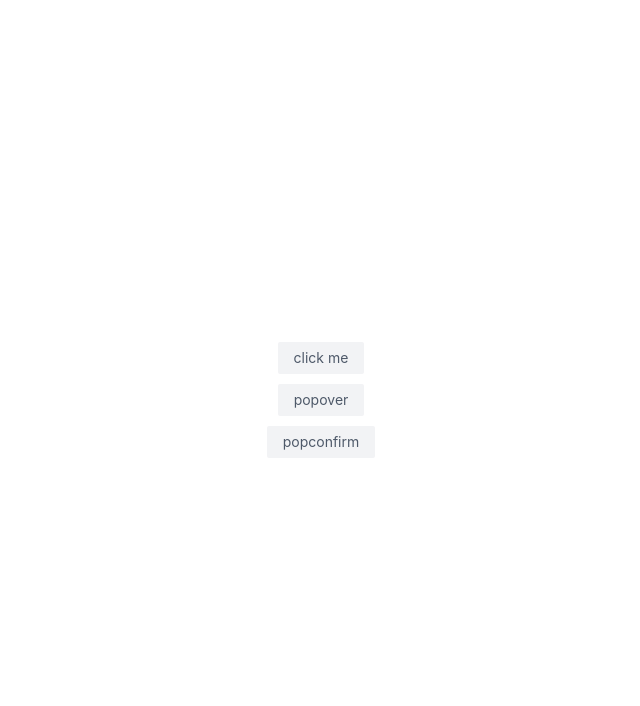
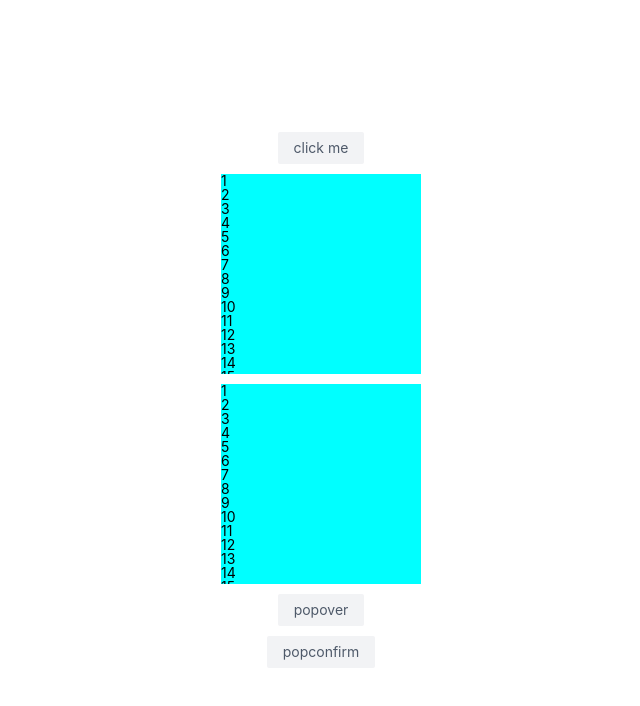
Before and after one commit to mahathir444/yc-ui, a Vue app: page /#/main in a window 1280 px wide. Shown: the top 706 px of the page, without its empty margins (319-959 px from the left). Built offline with nearby package versions, Linux system fonts and the light colour scheme.

Commit message:
[feat]新增scrollbar组件

```diff
--- a/components.d.ts
+++ b/components.d.ts
@@ -16,6 +16,7 @@ declare module 'vue' {
     AModal: typeof import('@arco-design/web-vue')['Modal']
     APopconfirm: typeof import('@arco-design/web-vue')['Popconfirm']
     APopover: typeof import('@arco-design/web-vue')['Popover']
+    AScrollbar: typeof import('@arco-design/web-vue')['Scrollbar']
     ATag: typeof import('@arco-design/web-vue')['Tag']
     ATooltip: typeof import('@arco-design/web-vue')['Tooltip']
     ATrigger: typeof import('@arco-design/web-vue')['Trigger']
--- /dev/null
+++ b/src/packages/Scrollbar/component/Thumb.vue
@@ -0,0 +1,163 @@
+<template>
+  <div
+    :class="{
+      'yc-scrollbar-track': true,
+      'yc-scrollbar-track-direction-vertical': isVertical,
+      'yc-scrollbar-track-direction-horizontal': !isVertical,
+    }"
+    ref="trackRef"
+  >
+    <div
+      :class="{
+        'yc-scrollbar-thumb': true,
+
+        'yc-scrollbar-thumb-direction-vertical': isVertical,
+        'yc-scrollbar-thumb-direction-horizontal': !isVertical,
+      }"
+      :style="{
+        height: isVertical ? height + 'px' : '',
+        top: isVertical ? top + 'px' : '',
+        width: !isVertical ? width + 'px' : '',
+        left: !isVertical ? left + 'px' : '',
+      }"
+      ref="dragRef"
+    >
+      <div
+        :class="{
+          'yc-scrollbar-thumb-bar': true,
+          'is-dragging': isDragging,
+        }"
+      ></div>
+    </div>
+  </div>
+</template>
+
+<script lang="ts" setup>
+import { ref, toRefs, watch, computed } from 'vue';
+import { useDraggable } from '@vueuse/core';
+import { useElementSize, useEventListener } from '@vueuse/core';
+const props = withDefaults(
+  defineProps<{
+    mode?: 'vertical' | 'horizontal';
+    height?: number;
+    width?: number;
+    top?: number;
+    left?: number;
+    minTop?: number;
+    maxTop?: number;
+    minLeft?: number;
+    maxLeft?: number;
+  }>(),
+  {
+    mode: 'vertical',
+    height: 0,
+    width: 0,
+    top: 0,
+    right: 0,
+    minTop: 0,
+    maxTop: 0,
+    minLeft: 0,
+    maxLeft: 0,
+  }
+);
+const emits = defineEmits<{
+  (e: 'drag', isVertical: boolean, value: number): void;
+  (e: 'resize', width: number, height: number): void;
+}>();
+const { minLeft, maxLeft, minTop, maxTop, mode } = toRefs(props);
+// dargRef
+const dragRef = ref<HTMLDivElement>();
+// 处理拖动
+const { x, y, isDragging } = useDraggable(dragRef);
+// 是否是垂直
+const isVertical = computed(() => mode.value == 'vertical');
+// 计算越界情况
+const handleOutOfBound = () => {
+  if (!isDragging.value) return;
+  if (mode.value == 'horizontal') {
+    x.value = x.value >= maxLeft.value ? maxLeft.value : x.value;
+    x.value = x.value <= minLeft.value ? minLeft.value : x.value;
+    emits('drag', isVertical.value, x.value - minLeft.value);
+  } else {
+    y.value = y.value >= maxTop.value ? maxTop.value : y.value;
+    y.value = y.value <= minTop.value ? minTop.value : y.value;
+    emits('drag', isVertical.value, y.value - minTop.value);
+  }
+};
+useEventListener('mousemove', handleOutOfBound);
+//轨道实例
+const trackRef = ref<HTMLDivElement>();
+// 获取bar宽度往外传
+const { width: trackWidth, height: trackHeight } = useElementSize(trackRef);
+watch(
+  trackWidth,
+  (v) => {
+    console.log(v, 'trackWidth');
+    emits('resize', v, trackHeight.value);
+  },
+  {
+    immediate: true,
+  }
+);
+watch(
+  trackHeight,
+  (v) => {
+    console.log(v, 'trackHeight');
+    emits('resize', trackWidth.value, v);
+  },
+  {
+    immediate: true,
+  }
+);
+</script>
+
+<style lang="less" scoped>
+.yc-scrollbar-track {
+  position: absolute;
+
+  .yc-scrollbar-thumb {
+    position: absolute;
+    display: flex;
+    justify-content: center;
+    align-items: center;
+
+    &.yc-scrollbar-thumb-direction-vertical {
+      width: 100%;
+      .yc-scrollbar-thumb-bar {
+        height: 100%;
+        width: 9px;
+      }
+    }
+    &.yc-scrollbar-thumb-direction-horizontal {
+      height: 100%;
+      .yc-scrollbar-thumb-bar {
+        height: 9px;
+        width: 100%;
+      }
+    }
+    .yc-scrollbar-thumb-bar {
+      border-radius: 5px;
+      background-color: rgb(201, 205, 212);
+      opacity: 0;
+      transition: opacity 0.2s ease;
+      user-select: none;
+      &.is-dragging {
+        opacity: 1 !important;
+      }
+    }
+  }
+}
+
+.yc-scrollbar-track-direction-horizontal {
+  left: 0;
+  right: 0;
+  bottom: 0;
+  height: 15px;
+}
+.yc-scrollbar-track-direction-vertical {
+  top: 0;
+  bottom: 0;
+  right: 0;
+  width: 15px;
+}
+</style>
--- /dev/null
+++ b/src/packages/Scrollbar/index.vue
@@ -0,0 +1,171 @@
+<template>
+  <div :class="['yc-scrollbar', outerClass]" :style="outerStyle">
+    <div
+      class="yc-scrollbar-container"
+      :style="<CSSProperties>$attrs.style"
+      :class="$attrs.class"
+      @scroll="handleScroll"
+      ref="scrollRef"
+    >
+      <div class="yc-scrollbar-content" ref="contentRef">
+        <slot />
+      </div>
+    </div>
+    <Thumb
+      v-if="srcollHeight < contentHeight"
+      mode="vertical"
+      :height="thumbHeight"
+      :top="thumbTop"
+      :minTop="offsetTop"
+      :maxTop="maxThumbTop + offsetTop"
+      @drag="handleDrag"
+      @resize="(width) => (trackWidth = width)"
+    />
+    <Thumb
+      v-if="srcollWidth < contentWidth"
+      mode="horizontal"
+      :width="thumbWidth"
+      :left="thumbLeft"
+      :minLeft="offsetLeft"
+      :maxLeft="maxThumbLeft + offsetLeft"
+      @drag="handleDrag"
+      @resize="(_, height) => (trackHeight = height)"
+    />
+  </div>
+</template>
+
+<script lang="ts" setup>
+import { ref, computed, CSSProperties, useAttrs } from 'vue';
+import { useElementBounding, useElementSize } from '@vueuse/core';
+import Thumb from './component/Thumb.vue';
+withDefaults(
+  defineProps<{
+    type?: 'track' | 'embed';
+    outerClass?: string;
+    outerStyle?: CSSProperties;
+  }>(),
+  {
+    type: 'embed',
+  }
+);
+const emits = defineEmits<{
+  (e: 'scroll', left: number, top: number): void;
+}>();
+// contentRef
+const contentRef = ref<HTMLElement>();
+// scrollRef
+const scrollRef = ref<HTMLDivElement>();
+// 获取内容高度
+const { width: contentWidth, height: contentHeight } =
+  useElementSize(contentRef);
+// 获取滚动容器高度
+const {
+  top: offsetTop,
+  left: offsetLeft,
+  width: srcollWidth,
+  height: srcollHeight,
+} = useElementBounding(scrollRef);
+//
+// 计算滚动条高度
+const thumbHeight = computed(() => {
+  console.log(contentHeight.value, srcollHeight.value);
+  if (contentHeight.value <= srcollHeight.value) return 0;
+  const height = +(
+    (srcollHeight.value * srcollHeight.value) /
+    contentHeight.value
+  ).toFixed(0);
+  return height <= 20 ? 20 : height;
+});
+// 计算滚动条宽度
+const thumbWidth = computed(() => {
+  if (contentWidth.value <= srcollWidth.value) return 0;
+  const width = Number.parseInt(
+    ((srcollWidth.value * srcollWidth.value) / contentWidth.value).toFixed(0)
+  );
+  return width <= 20 ? 20 : width;
+});
+// 轨道宽度
+const trackWidth = ref<number>(0);
+// 轨道宽度
+const trackHeight = ref<number>(0);
+// 计算top
+const thumbTop = ref<number>(0);
+//计算left
+const thumbLeft = ref<number>(0);
+// 计算最大的top和Left
+const maxThumbTop = computed(() => {
+  return (
+    srcollHeight.value -
+    thumbHeight.value -
+    (contentWidth.value <= srcollWidth.value ? 0 : trackWidth.value)
+  );
+});
+const maxThumbLeft = computed(() => {
+  return (
+    srcollWidth.value -
+    thumbWidth.value -
+    (contentHeight.value <= contentHeight.value ? 0 : trackHeight.value)
+  );
+});
+// 处理容器滚动
+const handleScroll = (e: any) => {
+  const { scrollTop, scrollLeft } = e.target as HTMLDivElement;
+  //计算top
+  const top = +(
+    ((scrollTop as number) / (contentHeight.value - srcollHeight.value)) *
+    maxThumbTop.value
+  ).toFixed(1);
+  thumbTop.value = top <= maxThumbTop.value ? top : maxThumbTop.value;
+  //计算left
+  const left = +(
+    ((scrollLeft as number) / (contentWidth.value - srcollWidth.value)) *
+    maxThumbLeft.value
+  ).toFixed(1);
+  thumbLeft.value = left <= maxThumbLeft.value ? left : maxThumbLeft.value;
+};
+// 处理滑块拖动
+const handleDrag = (isVertical: boolean, value: number) => {
+  if (isVertical) {
+    thumbTop.value = value;
+    const maxScrollbarMoveTop = contentHeight.value - srcollHeight.value;
+    // 反向计算scrollTop
+    const scrollTop = +(
+      (thumbTop.value / maxThumbTop.value) *
+      maxScrollbarMoveTop
+    ).toFixed(1);
+    scrollRef.value!.scrollTop =
+      scrollTop >= maxScrollbarMoveTop ? maxScrollbarMoveTop : scrollTop;
+  } else {
+    thumbLeft.value = value;
+    // 反向计算scrollLeft
+    const maxScrollbarMoveLeft = contentWidth.value - srcollWidth.value;
+    const scrollLeft = +(
+      (thumbLeft.value / maxThumbLeft.value) *
+      maxScrollbarMoveLeft
+    ).toFixed(1);
+    scrollRef.value!.scrollLeft =
+      scrollLeft >= maxScrollbarMoveLeft ? maxScrollbarMoveLeft : scrollLeft;
+  }
+};
+</script>
+
+<style lang="less" scoped>
+.yc-scrollbar {
+  position: relative;
+  &:hover .yc-scrollbar-track {
+    &:deep(.yc-scrollbar-thumb-bar) {
+      opacity: 1 !important;
+    }
+  }
+  .yc-scrollbar-container {
+    &::-webkit-scrollbar {
+      width: 0;
+      height: 0;
+    }
+    .yc-scrollbar-content {
+      height: fit-content;
+      width: fit-content;
+    }
+  }
+}
+</style>
--- a/src/views/test.vue
+++ b/src/views/test.vue
@@ -5,6 +5,18 @@
         <a-button>click me</a-button>
       </a-popconfirm>
     </div>
+
+    <a-scrollbar style="height: 200px; width: 200px; overflow: auto">
+      <div style="height: 4000px; background-color: aqua">
+        <div v-for="i in 200" :key="i">{{ i }}</div>
+      </div>
+    </a-scrollbar>
+
+    <yc-scrollbar style="height: 200px; width: 200px; overflow: auto">
+      <div style="height: 4000px; width: 4000px; background-color: aqua">
+        <div v-for="i in 200" :key="i">{{ i }}</div>
+      </div>
+    </yc-scrollbar>
 
     <div>
       <yc-popover trigger="click" position="bottom">
@@ -18,14 +30,16 @@
     </div>
 
     <div>
-      <yc-popconfirm
+      <yc-popover
         trigger="click"
         position="bottom"
         type="success"
         content="这是一个测试"
       >
         <a-button>popconfirm</a-button>
-      </yc-popconfirm>
+        <a-button>popconfirm</a-button>
+        <a-button>popconfirm</a-button>
+      </yc-popover>
     </div>
   </div>
 </template>
@@ -36,6 +50,7 @@ import YcTrigger from '@/packages/Trigger';
 import YcPopover from '@/packages/Popover/index.vue';
 import YcTooltip from '@/packages/Tooltip/index.vue';
 import YcPopconfirm from '@/packages/Popconfirm/index.vue';
+import YcScrollbar from '@/packages/Scrollbar/index.vue';
 
 const visible = ref<boolean>(false);
 </script>
```
